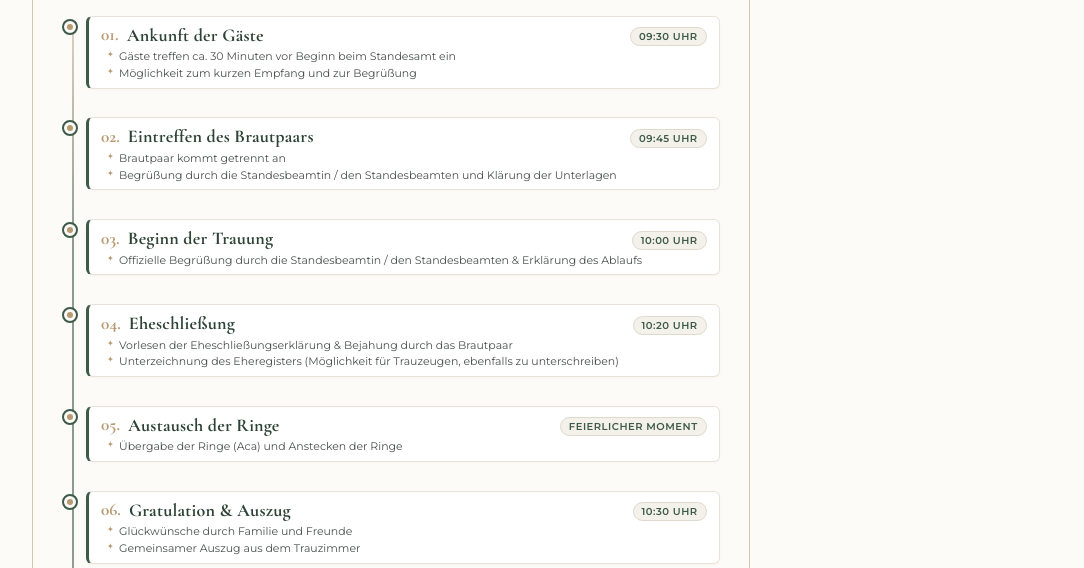
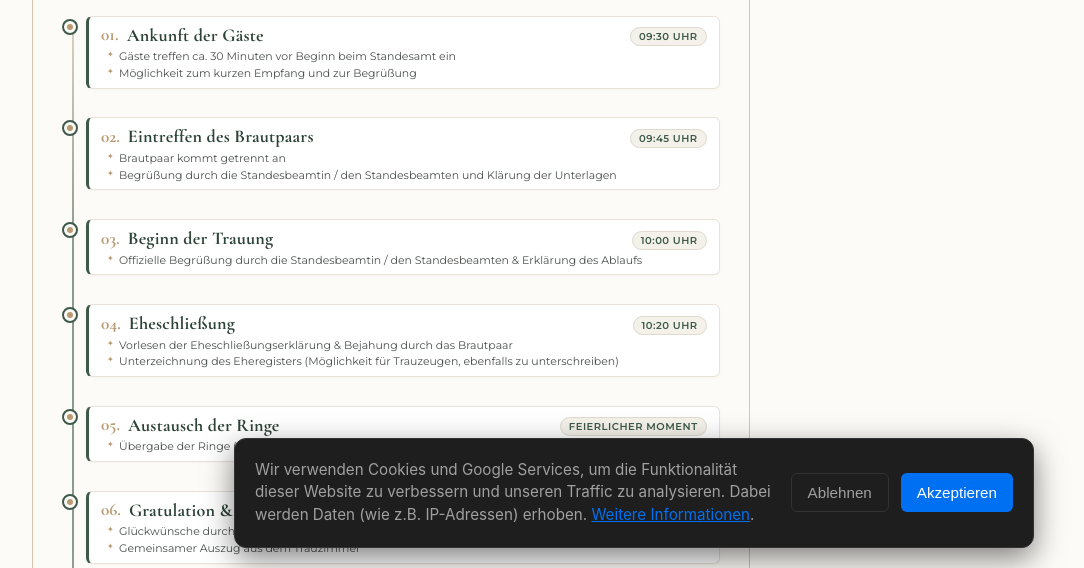
Before and after one commit to ScheniD/d-tech-landing-page, a plain HTML site: page timeline.html in a window 1280 px wide. Shown: the part 232-800 px from the top of the page, without its empty margins (6-1090 px from the left). Drawn offline with nearby package versions, Linux system fonts and the light colour scheme.

Commit message:
feat: add gdpr cookie banner and google consent mode v2

```diff
--- /dev/null
+++ b/cookie-banner.js
@@ -0,0 +1,155 @@
+document.addEventListener('DOMContentLoaded', () => {
+    const consentCookieName = 'dtech_cookie_consent';
+
+    function getCookie(name) {
+        const value = `; ${document.cookie}`;
+        const parts = value.split(`; ${name}=`);
+        if (parts.length === 2) return parts.pop().split(';').shift();
+        return null;
+    }
+
+    function setCookie(name, value, days) {
+        let expires = '';
+        if (days) {
+            const date = new Date();
+            date.setTime(date.getTime() + (days * 24 * 60 * 60 * 1000));
+            expires = '; expires=' + date.toUTCString();
+        }
+        document.cookie = name + '=' + (value || '') + expires + '; path=/; SameSite=Lax';
+    }
+
+    function updateConsent(granted) {
+        if (typeof gtag === 'function') {
+            const state = granted ? 'granted' : 'denied';
+            gtag('consent', 'update', {
+                'ad_storage': state,
+                'ad_user_data': state,
+                'ad_personalization': state,
+                'analytics_storage': state
+            });
+        }
+    }
+
+    const currentConsent = getCookie(consentCookieName);
+    if (currentConsent === 'granted') {
+        updateConsent(true);
+    } else if (currentConsent === 'denied') {
+        updateConsent(false);
+    }
+
+    if (!currentConsent) {
+        showBanner();
+    }
+
+    function showBanner() {
+        const banner = document.createElement('div');
+        banner.id = 'cookie-consent-banner';
+        banner.innerHTML = `
+            <div class="cookie-content">
+                <p>
+                    Wir verwenden Cookies und Google Services, um die Funktionalität dieser Website zu verbessern und unseren Traffic zu analysieren.
+                    Dabei werden Daten (wie z.B. IP-Adressen) erhoben. <a href="datenschutz.html">Weitere Informationen</a>.
+                </p>
+                <div class="cookie-buttons">
+                    <button id="cookie-reject" class="btn-secondary">Ablehnen</button>
+                    <button id="cookie-accept" class="btn-primary">Akzeptieren</button>
+                </div>
+            </div>
+        `;
+
+        const style = document.createElement('style');
+        style.textContent = `
+            #cookie-consent-banner {
+                position: fixed;
+                bottom: 20px;
+                left: 50%;
+                transform: translateX(-50%);
+                width: calc(100% - 40px);
+                max-width: 800px;
+                background-color: var(--bg-surface, #1e1e1e);
+                border: 1px solid var(--border-color, #333);
+                border-radius: 12px;
+                padding: 20px;
+                z-index: 9999;
+                box-shadow: 0 10px 30px rgba(0, 0, 0, 0.5);
+                display: flex;
+                flex-direction: column;
+                gap: 16px;
+                font-family: 'Inter', sans-serif;
+                color: var(--text-main, #fff);
+                animation: slideUp 0.5s ease-out;
+            }
+            .cookie-content {
+                display: flex;
+                flex-direction: column;
+                gap: 16px;
+            }
+            @media (min-width: 768px) {
+                .cookie-content {
+                    flex-direction: row;
+                    align-items: center;
+                    justify-content: space-between;
+                }
+            }
+            #cookie-consent-banner p {
+                margin: 0;
+                font-size: 0.95rem;
+                line-height: 1.5;
+                color: var(--text-muted, #a0a0a0);
+            }
+            #cookie-consent-banner a {
+                color: var(--primary, #0070F3);
+                text-decoration: underline;
+            }
+            .cookie-buttons {
+                display: flex;
+                gap: 12px;
+                flex-shrink: 0;
+            }
+            #cookie-reject, #cookie-accept {
+                padding: 10px 16px;
+                font-size: 0.95rem;
+                font-weight: 500;
+                border-radius: 6px;
+                cursor: pointer;
+                transition: background-color 0.2s, color 0.2s;
+                border: none;
+            }
+            #cookie-reject {
+                background-color: transparent;
+                color: var(--text-muted, #a0a0a0);
+                border: 1px solid var(--border-color, #333);
+            }
+            #cookie-reject:hover {
+                background-color: var(--border-color, #333);
+                color: var(--text-main, #fff);
+            }
+            #cookie-accept {
+                background-color: var(--primary, #0070F3);
+                color: #fff;
+            }
+            #cookie-accept:hover {
+                background-color: #005bb5;
+            }
+            @keyframes slideUp {
+                from { opacity: 0; transform: translate(-50%, 20px); }
+                to { opacity: 1; transform: translate(-50%, 0); }
+            }
+        `;
+
+        document.head.appendChild(style);
+        document.body.appendChild(banner);
+
+        document.getElementById('cookie-accept').addEventListener('click', () => {
+            setCookie(consentCookieName, 'granted', 365);
+            updateConsent(true);
+            banner.remove();
+        });
+
+        document.getElementById('cookie-reject').addEventListener('click', () => {
+            setCookie(consentCookieName, 'denied', 365);
+            updateConsent(false);
+            banner.remove();
+        });
+    }
+});
--- a/timeline.html
+++ b/timeline.html
@@ -283,6 +283,18 @@
       text-transform: uppercase;
     }
   </style>
+    <!-- Cookie Banner & Google Consent Mode v2 -->
+    <script src="cookie-banner.js" defer></script>
+    <script>
+      window.dataLayer = window.dataLayer || [];
+      function gtag(){dataLayer.push(arguments);}
+      gtag('consent', 'default', {
+        'ad_storage': 'denied',
+        'ad_user_data': 'denied',
+        'ad_personalization': 'denied',
+        'analytics_storage': 'denied'
+      });
+    </script>
     <!-- Google tag (gtag.js) -->
     <script async src="https://www.googletagmanager.com/gtag/js?id=AW-18397315259"></script>
     <script>
```
Also changed, not shown: danke.html (+12 -0 lines), datenschutz.html (+12 -0 lines), impressum.html (+12 -0 lines), index.html (+12 -0 lines).
